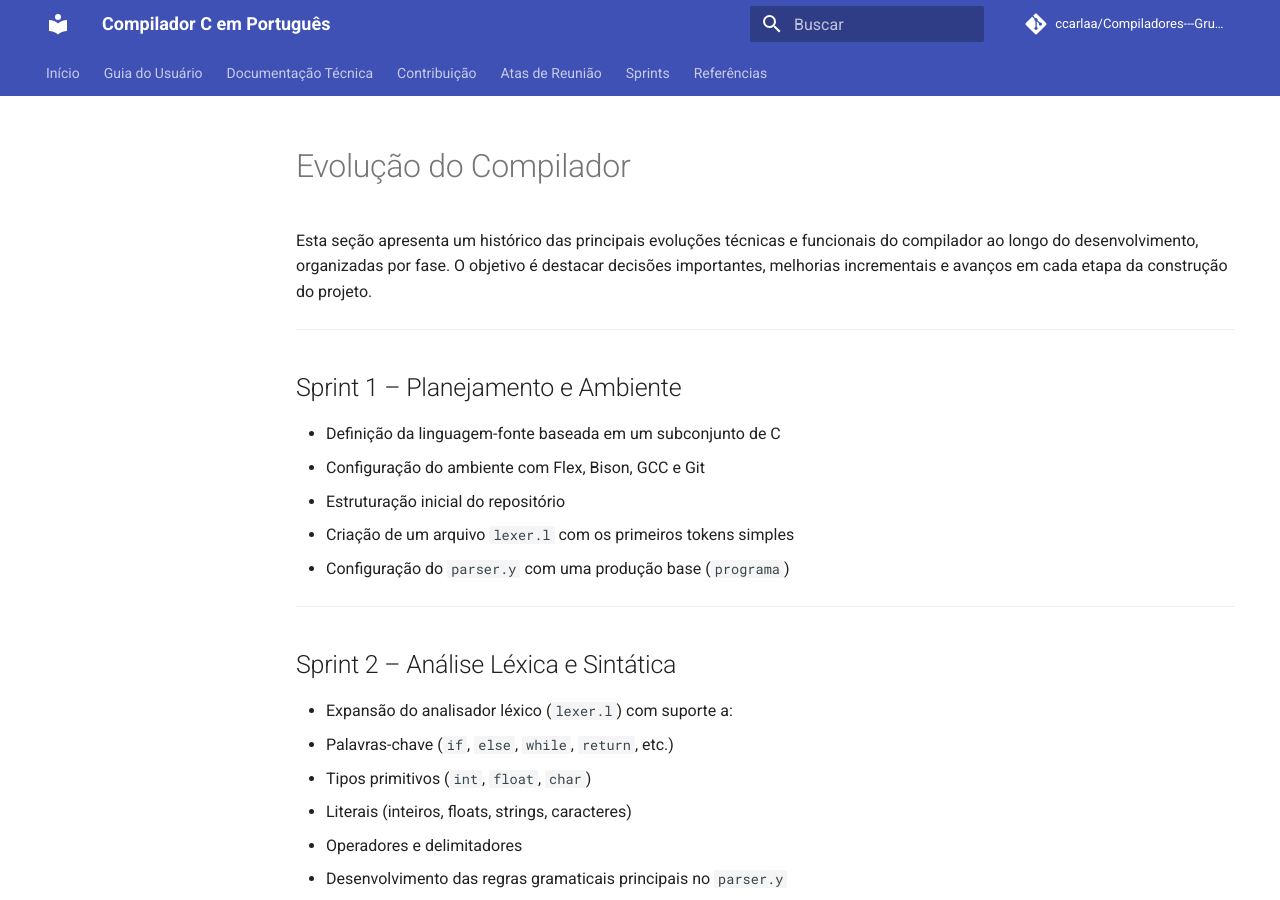
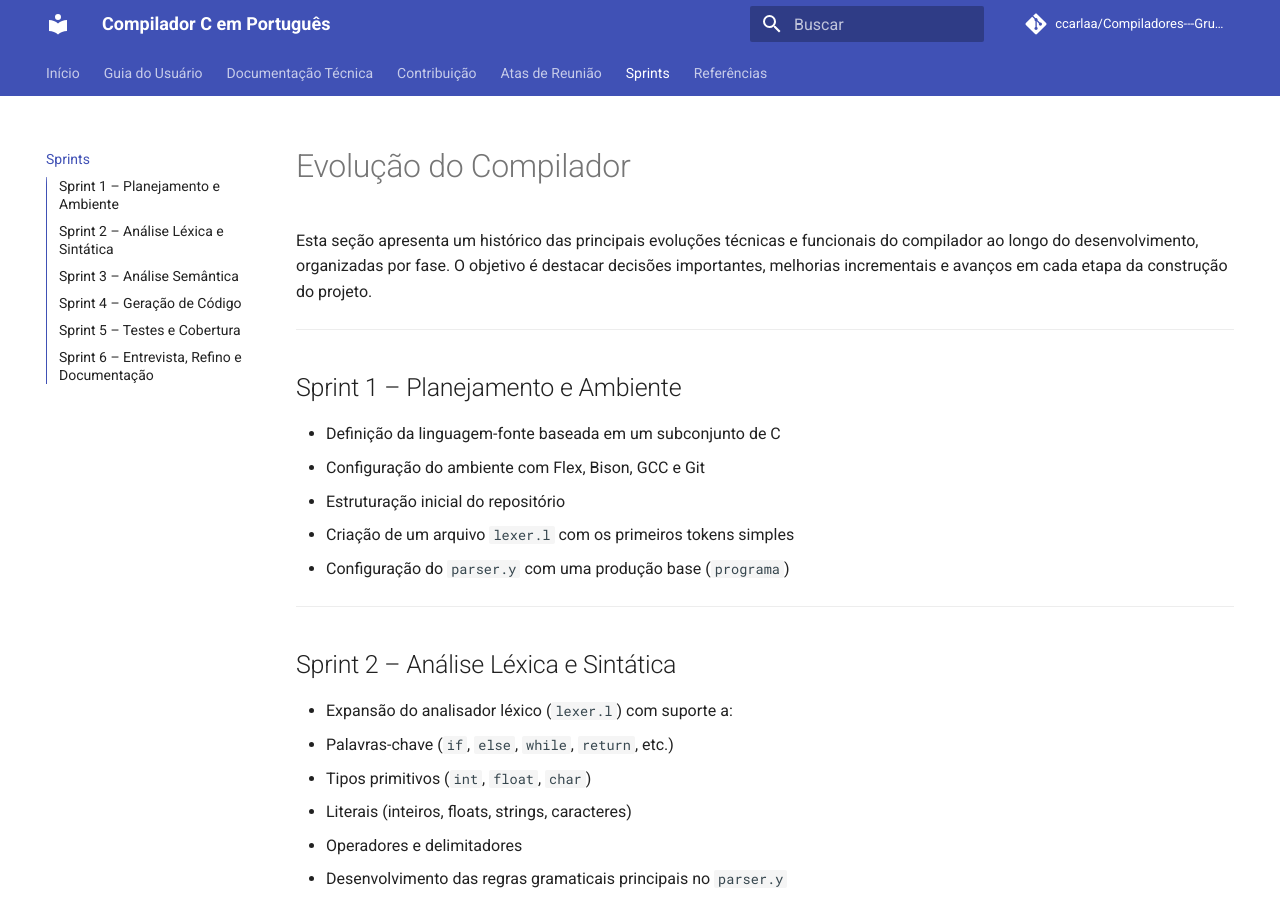
Before and after one commit to ccarlaa/Compiladores---Grupo-5, an MkDocs documentation site: the page built from docs/sprints/index.md, in a window 1280 px wide and 900 px high. Built offline with MkDocs 1.6.1 and Material for MkDocs 9.7.7, drawn with Linux system fonts in a browser that asks for light colours; comment, search, counter and statistics services are not loaded; some of the changed lines change nothing that is shown.

Commit message:
fix: mkdocs.yml

```diff
--- a/mkdocs.yml
+++ b/mkdocs.yml
@@ -50,11 +50,5 @@
   - Atas de Reunião:
       - Visão Geral: atas-reuniao/index.md
       - Reunião 1: atas-reuniao/reuniao-01.md
-  - Sprints:
-      - Sprint 1: sprints/sprint1.md
-      - Sprint 2: sprints/sprint2.md
-      - Sprint 3: sprints/sprint3.md
-      - Sprint 4: sprints/sprint4.md
-      - Sprint 5: sprints/sprint5.md
-      - Sprint 6: sprints/sprint6.md
+  - Sprints: sprints/index.md
   - Referências: referencias/referencias.md
```
